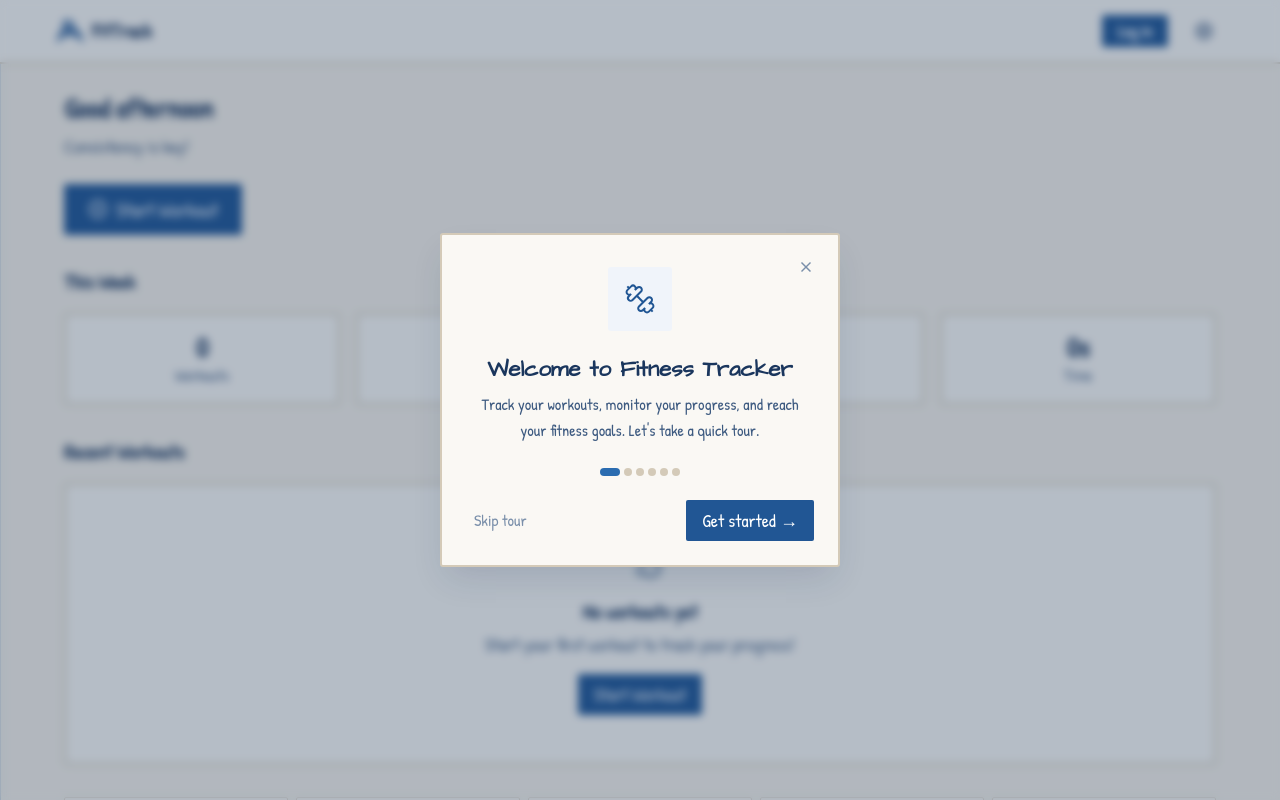
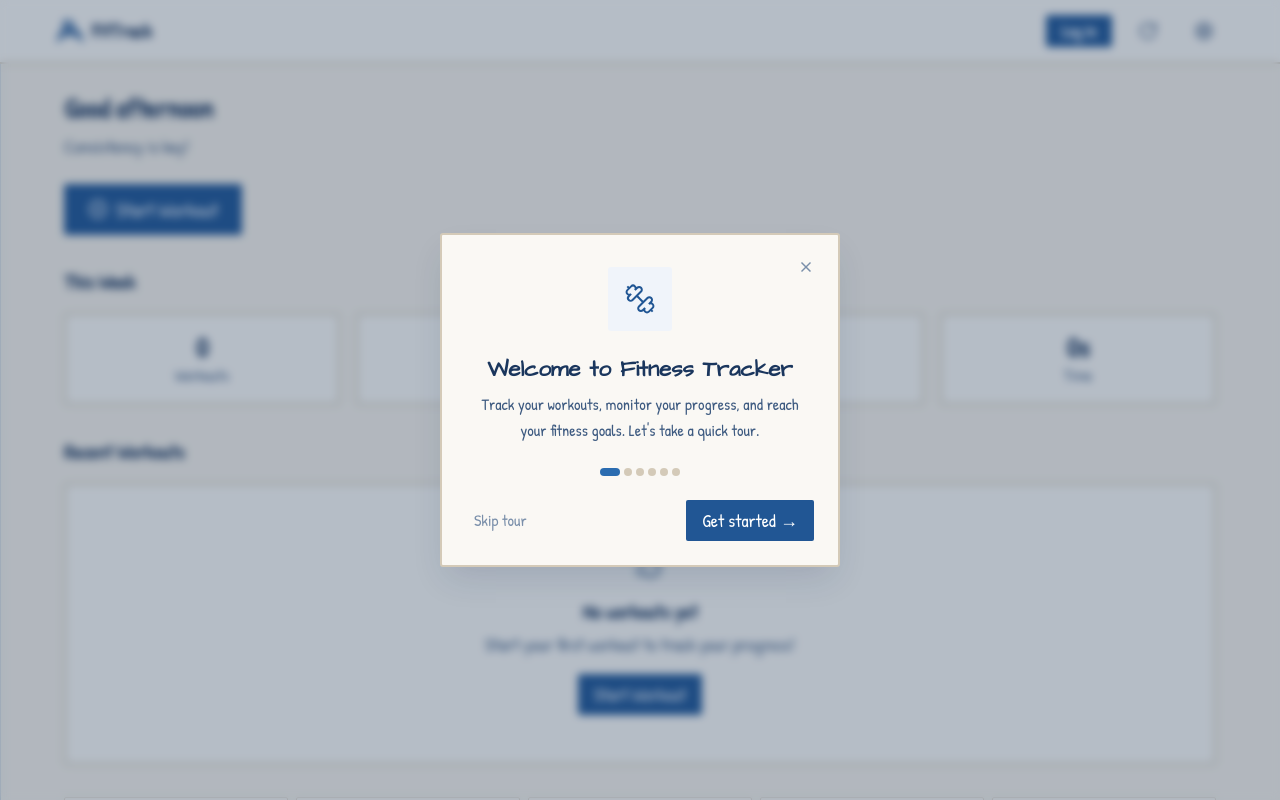
Before and after one commit to ADrejta/fitness-tracker, an Angular app in the folder frontend/: page / in a window 1280 px wide. Shown: the top 800 px of the page. Built offline with nearby package versions, Linux system fonts and the light colour scheme.

Commit message:
Add refresh button to header for PWA users

```diff
--- a/frontend/src/app/layout/header/header.component.html
+++ b/frontend/src/app/layout/header/header.component.html
@@ -53,6 +53,13 @@
         </a>
       }
 
+      <button class="header__refresh" aria-label="Refresh" (click)="refresh()" [disabled]="isRefreshing()">
+        <svg [class.header__refresh-spin]="isRefreshing()" width="20" height="20" viewBox="0 0 24 24" fill="none" stroke="currentColor" stroke-width="2" stroke-linecap="round" stroke-linejoin="round">
+          <path d="M21 12a9 9 0 1 1-9-9c2.52 0 4.93 1 6.74 2.74L21 8"></path>
+          <path d="M21 3v5h-5"></path>
+        </svg>
+      </button>
+
       <a routerLink="/settings" class="header__settings" aria-label="Settings">
         <svg width="20" height="20" viewBox="0 0 24 24" fill="none" stroke="currentColor" stroke-width="2" stroke-linecap="round" stroke-linejoin="round">
           <path d="M12.22 2h-.44a2 2 0 0 0-2 2v.18a2 2 0 0 1-1 1.73l-.43.25a2 2 0 0 1-2 0l-.15-.08a2 2 0 0 0-2.73.73l-.22.38a2 2 0 0 0 .73 2.73l.15.1a2 2 0 0 1 1 1.72v.51a2 2 0 0 1-1 1.74l-.15.09a2 2 0 0 0-.73 2.73l.22.38a2 2 0 0 0 2.73.73l.15-.08a2 2 0 0 1 2 0l.43.25a2 2 0 0 1 1 1.73V20a2 2 0 0 0 2 2h.44a2 2 0 0 0 2-2v-.18a2 2 0 0 1 1-1.73l.43-.25a2 2 0 0 1 2 0l.15.08a2 2 0 0 0 2.73-.73l.22-.39a2 2 0 0 0-.73-2.73l-.15-.08a2 2 0 0 1-1-1.74v-.5a2 2 0 0 1 1-1.74l.15-.09a2 2 0 0 0 .73-2.73l-.22-.38a2 2 0 0 0-2.73-.73l-.15.08a2 2 0 0 1-2 0l-.43-.25a2 2 0 0 1-1-1.73V4a2 2 0 0 0-2-2z"></path>
--- a/frontend/src/app/layout/header/header.component.scss
+++ b/frontend/src/app/layout/header/header.component.scss
@@ -172,6 +172,44 @@
   }
 }
 
+.header__refresh {
+  display: flex;
+  align-items: center;
+  justify-content: center;
+  width: 2.5rem;
+  height: 2.5rem;
+  color: var(--color-text-secondary);
+  background: none;
+  border: none;
+  border-radius: var(--radius-lg);
+  cursor: pointer;
+  transition: all var(--transition-fast);
+  -webkit-tap-highlight-color: transparent;
+
+  &:hover {
+    background: var(--color-background-secondary);
+    color: var(--color-text);
+  }
+
+  &:active {
+    transform: scale(0.92);
+  }
+
+  &:disabled {
+    opacity: 0.5;
+    cursor: default;
+  }
+}
+
+.header__refresh-spin {
+  animation: spin 0.6s linear infinite;
+}
+
+@keyframes spin {
+  from { transform: rotate(0deg); }
+  to { transform: rotate(360deg); }
+}
+
 .header__settings {
   display: flex;
   align-items: center;
--- a/frontend/src/app/layout/header/header.component.ts
+++ b/frontend/src/app/layout/header/header.component.ts
@@ -1,6 +1,6 @@
 import { Component, inject, signal } from '@angular/core';
 import { CommonModule } from '@angular/common';
-import { RouterLink } from '@angular/router';
+import { Router, RouterLink } from '@angular/router';
 import { WorkoutService, AuthService } from '../../core/services';
 import { SyncQueueService } from '../../core/services/sync-queue.service';
 import { LoadingBarComponent } from '../loading-bar/loading-bar.component';
@@ -13,11 +13,24 @@ import { LoadingBarComponent } from '../loading-bar/loading-bar.component';
     styleUrls: ['./header.component.scss']
 })
 export class HeaderComponent {
+  private router = inject(Router);
   workoutService = inject(WorkoutService);
   authService = inject(AuthService);
   syncQueue = inject(SyncQueueService);
 
   isOnline = signal(typeof navigator !== 'undefined' ? navigator.onLine : true);
+  isRefreshing = signal(false);
+
+  refresh(): void {
+    if (this.isRefreshing()) return;
+    this.isRefreshing.set(true);
+    const url = this.router.url;
+    this.router.navigateByUrl('/', { skipLocationChange: true }).then(() => {
+      this.router.navigateByUrl(url).then(() => {
+        this.isRefreshing.set(false);
+      });
+    });
+  }
 
   constructor() {
     if (typeof window !== 'undefined') {
```
